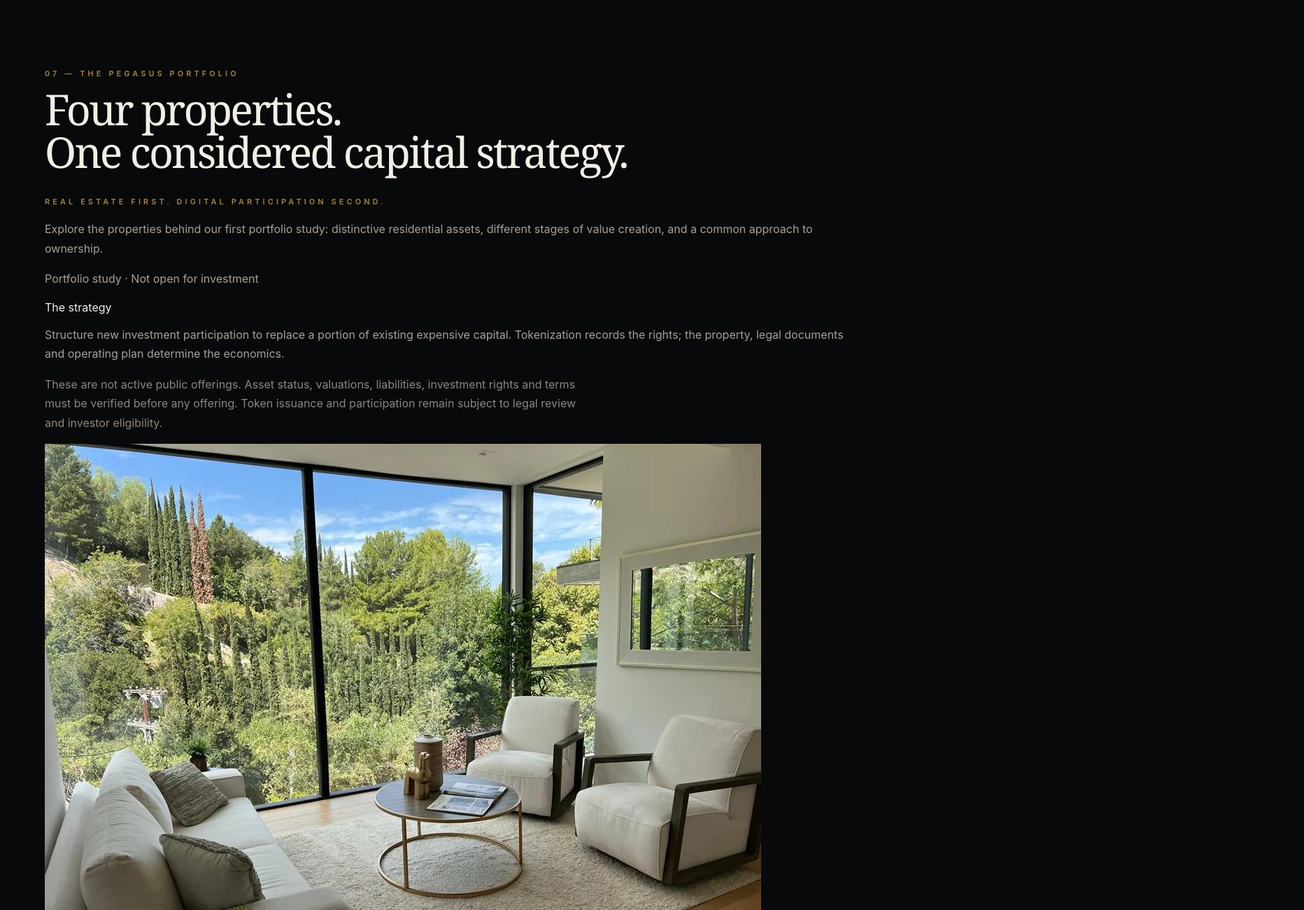
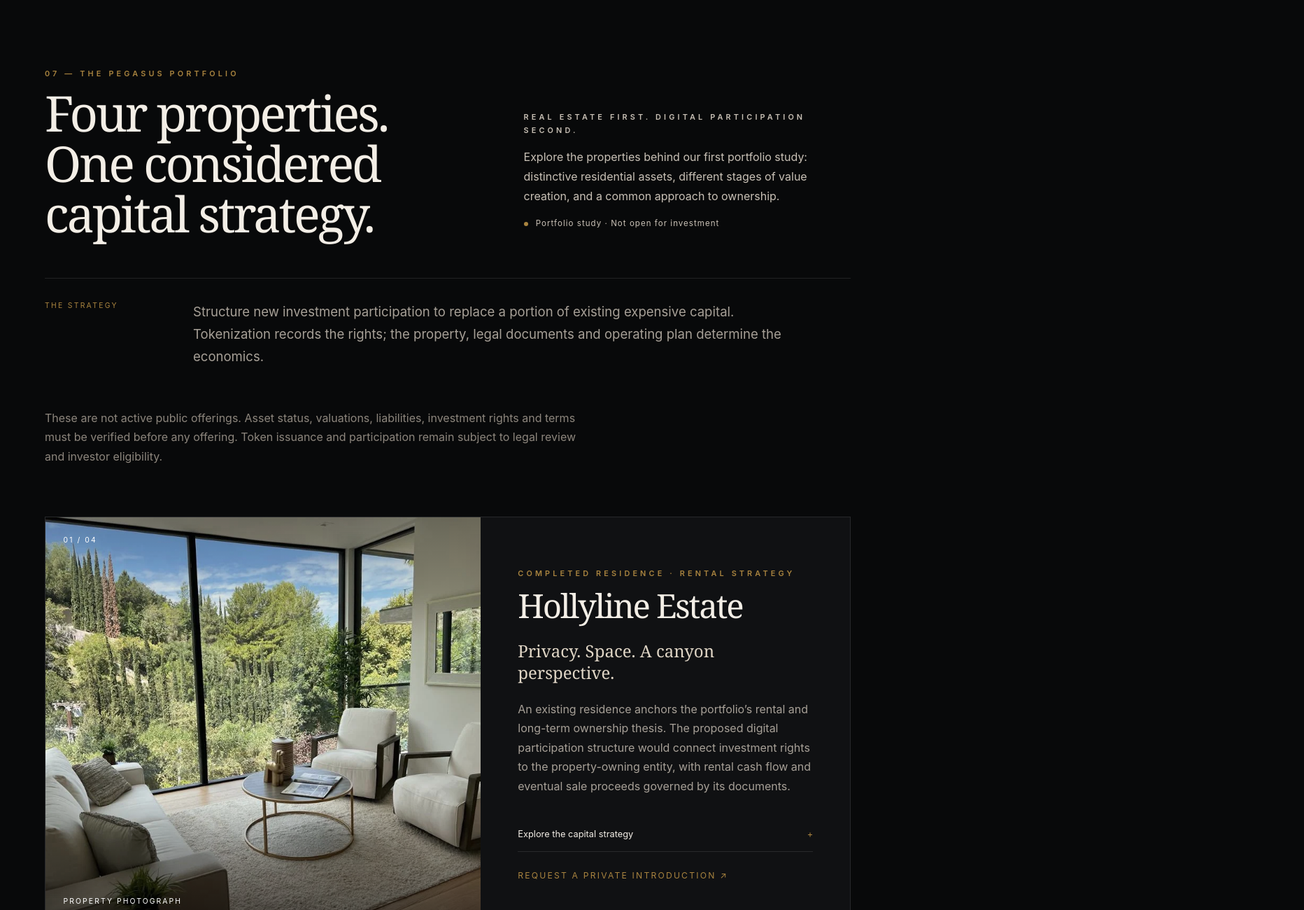
Before and after one commit to Pegasus-Capital-Network/PegasusPrivateNetwork, a plain HTML site: page index.html in a window 1280 px wide. Shown: the part 6880-8180 px from the top of the page at 70% size, 1864 px wide, since content can reach past the window. Drawn offline with Linux system fonts and the light colour scheme.

Commit message:
Style responsive editorial property portfolio

```diff
--- a/styles.css
+++ b/styles.css
@@ -72,3 +72,30 @@ footer{padding:5rem 5vw;display:flex;align-items:flex-start;justify-content:spac
 .program-grid p{font-size:.98rem;color:var(--muted)}
 @media(max-width:1100px){.program-grid{grid-template-columns:1fr 1fr}}
 @media(max-width:900px){.program-grid{display:block}.program-grid article{min-height:auto}}
+
+/* Portfolio presentation: scoped to preserve the cinematic page and form. */
+.portfolio-heading{display:grid;grid-template-columns:1.3fr 1fr;gap:6vw;align-items:end}
+.portfolio-heading h2{font-size:clamp(2.8rem,5.5vw,6.4rem);line-height:1.02;margin-bottom:0}
+.portfolio-intro{max-width:460px}.portfolio-intro>p{color:#c9c1b6}
+.portfolio-status{font-size:.72rem;letter-spacing:.09em;display:flex;align-items:center;gap:.7rem}
+.portfolio-status span{width:6px;height:6px;border-radius:50%;background:var(--gold);flex-shrink:0}
+.portfolio-thesis{margin:3.5rem 0 1.6rem;display:grid;grid-template-columns:180px 1fr;gap:2rem;border-top:1px solid var(--line);padding:2rem 0}
+.portfolio-thesis>span{font-size:.65rem;color:var(--gold);text-transform:uppercase;letter-spacing:.22em}
+.portfolio-thesis p{margin:0;max-width:850px;font-size:1.16rem}
+.portfolio-collection{margin-top:4.5rem;display:grid;gap:4.5rem}
+.portfolio-property{display:grid;grid-template-columns:1.18fr 1fr;background:#101113;border:1px solid var(--line)}
+.property-visual{position:relative;min-height:580px;overflow:hidden}
+.property-visual>img{width:100%;height:100%;object-fit:cover;position:absolute;inset:0;filter:saturate(.86)}
+.property-visual:after{content:"";position:absolute;inset:0;background:linear-gradient(180deg,rgba(0,0,0,.3),transparent 30%,transparent 70%,rgba(0,0,0,.55));pointer-events:none}
+.property-number,.property-caption{position:absolute;z-index:1;font-size:.65rem;letter-spacing:.2em;text-transform:uppercase;color:#fff}
+.property-number{top:1.6rem;left:1.6rem}.property-caption{bottom:1.6rem;left:1.6rem}
+.property-editorial{padding:3.3rem;align-self:center}.property-editorial h3{font-size:clamp(2.5rem,3.7vw,4.5rem);margin-bottom:1.2rem}
+.property-tagline{font-family:Georgia,serif;font-size:1.5rem;color:#e0d6c6;line-height:1.3}
+.property-detail{margin-top:1.8rem}.property-detail summary{font-family:inherit;font-size:.8rem;letter-spacing:0;padding:1.1rem 0}
+.property-detail p{font-size:.9rem;padding-top:.4rem}.property-detail img{width:100%;height:200px;object-fit:cover;margin-bottom:1.4rem}
+.portfolio-rights{padding:3rem;margin-top:4rem;border:1px solid var(--line);background:linear-gradient(120deg,#191714,#101113)}
+.portfolio-rights h3{font-size:2.4rem}.portfolio-rights>p:last-child{max-width:920px}
+.portfolio-related{margin-top:5rem}.portfolio-related>.project-list{margin-top:2rem}.portfolio-related .project-card{display:block;min-height:0}.portfolio-related .project-card>img{height:280px}.portfolio-related .project-copy{padding:2rem}
+@media(min-width:901px){.portfolio-property:nth-child(even) .property-visual{order:2}}
+@media(max-width:900px){.portfolio-heading,.portfolio-thesis,.portfolio-property{grid-template-columns:1fr}.portfolio-heading{gap:2rem}.portfolio-thesis{gap:1rem}.property-visual{min-height:360px}.property-editorial{padding:1.6rem}.portfolio-collection{gap:2rem}.portfolio-rights{padding:1.6rem}.portfolio-heading h2{font-size:3rem}.portfolio-related .project-card{margin-bottom:1px}}
+@media(prefers-reduced-motion:reduce){.reveal{opacity:1;transform:none;transition:none}}
```
